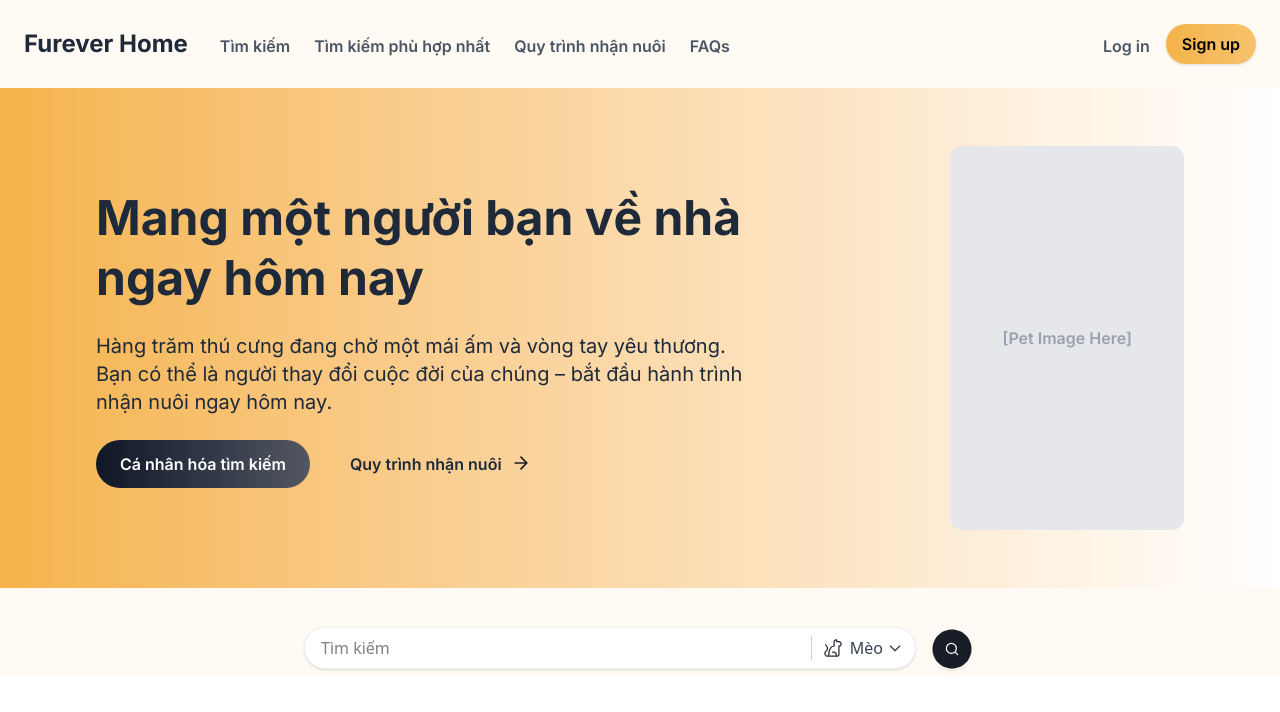
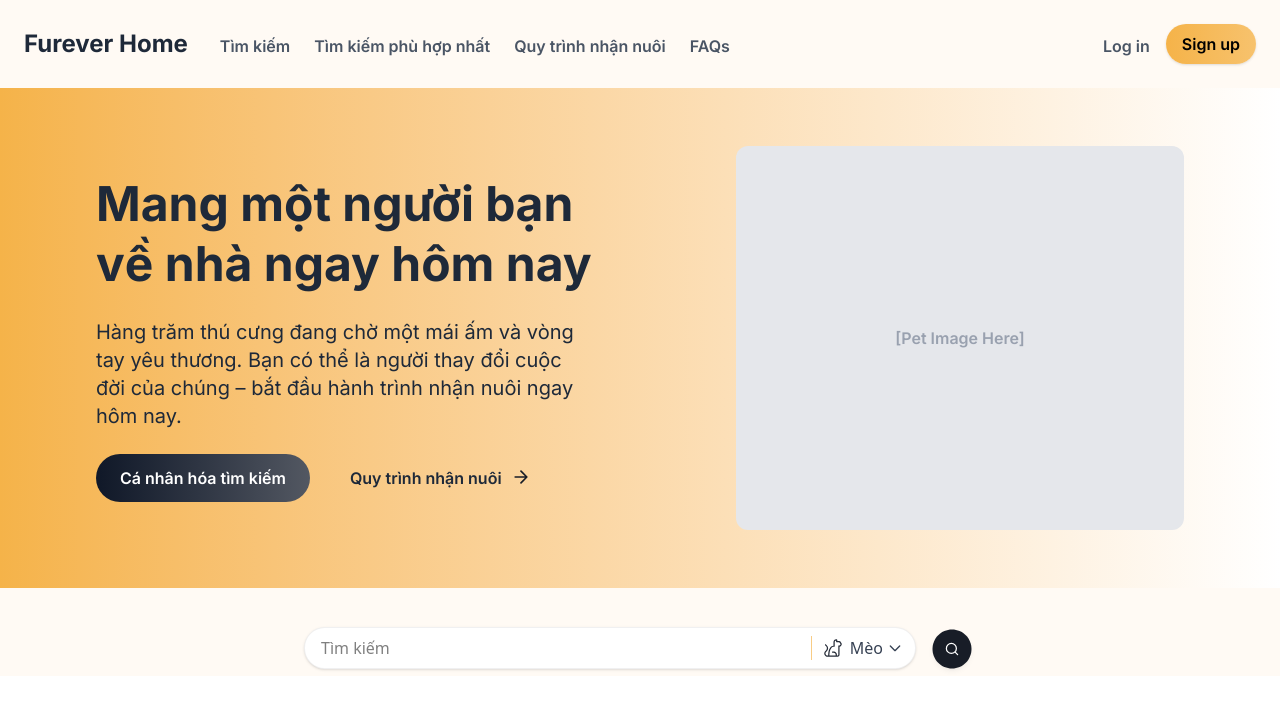
Before and after one commit to thinh241006/VirtualPet_fe, a React (Vite) app: page / in a window 1280 px wide. Shown: the top 712 px of the page. Built offline with nearby package versions, Linux system fonts and the light colour scheme.

Commit message:
update WelcomePage layout

```diff
--- a/src/views/pages/welcome/WelcomePage.tsx
+++ b/src/views/pages/welcome/WelcomePage.tsx
@@ -7,9 +7,9 @@ const WelcomePage: React.FC = () => {
 	return (
 		<div className="bg-[#FFFAF4]">
 			{/* Hero-img */}
-			<div className="min-h-[500px] bg-gradient-to-r from-[#F5B349] to-white flex flex-col lg:flex-row items-center justify-between px-6 py-12 md:px-12 lg:px-24 gap-50 font-inter w-full">
+			<div className="min-h-[500px] bg-gradient-to-r from-[#F5B349] to-white flex flex-col lg:flex-row items-center justify-between px-6 py-12 md:px-12 lg:px-24 font-inter w-full">
 				{/* Text Content (Left Side) */}
-				<div className="max-w-2xl space-y-6 text-gray-800">
+				<div className="flex-1 max-w-2xl space-y-6 text-gray-800 lg:mr-12 xl:mr-24">
 					<h1 className="text-4xl md:text-5xl font-bold leading-tight">
 						Mang một người bạn về nhà ngay hôm nay
 					</h1>
@@ -36,7 +36,7 @@ const WelcomePage: React.FC = () => {
 				</div>
 
 				{/* Image Placeholder (Right Side) */}
-				<div className="w-full lg:w-1/2 flex justify-center">
+				<div className="flex-1 flex justify-center lg:justify-end mt-8 lg:mt-0">
 					<div className="bg-gray-200 rounded-xl w-full max-w-md h-80 lg:h-96 flex items-center justify-center text-gray-400">
 					[Pet Image Here]
 					</div>
```
